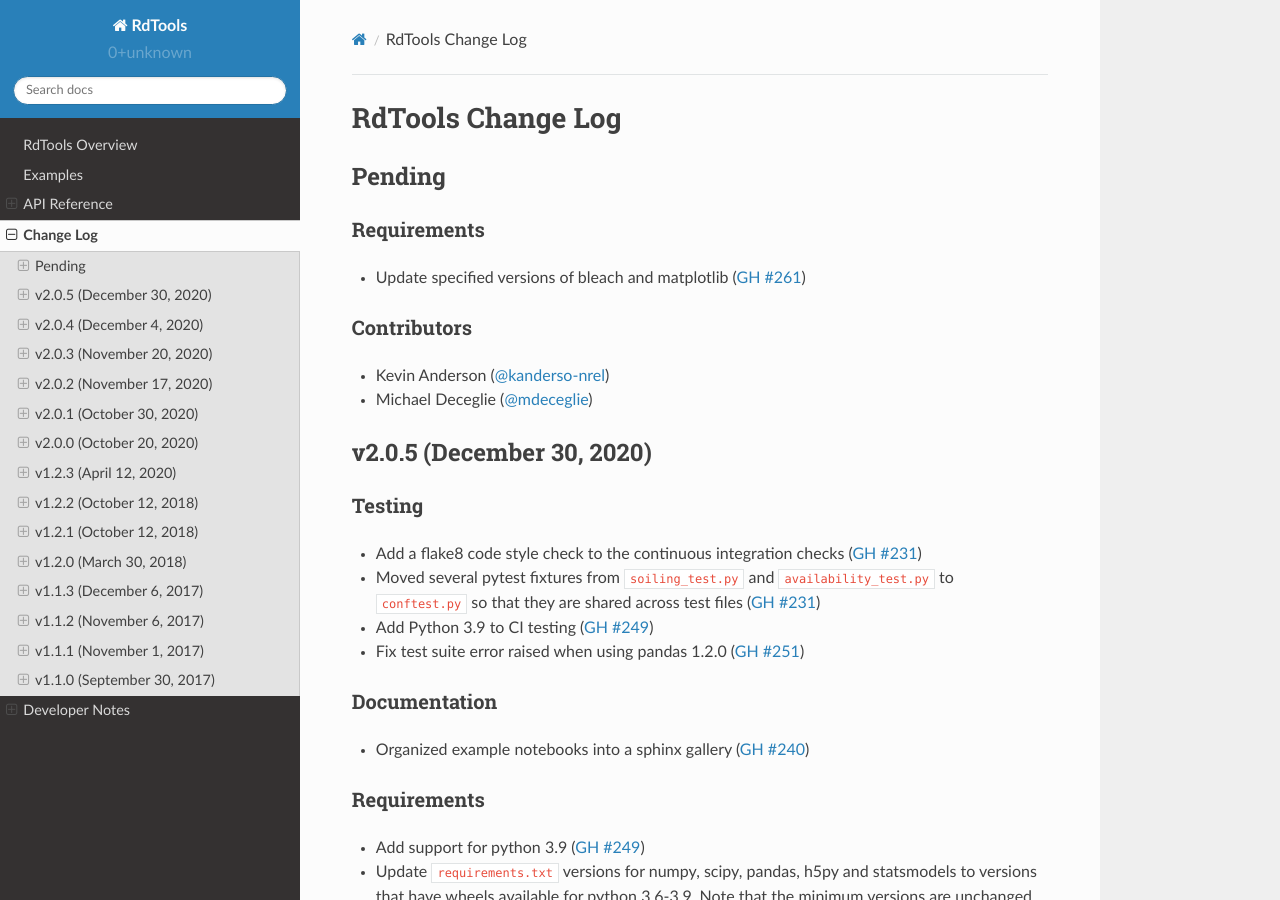
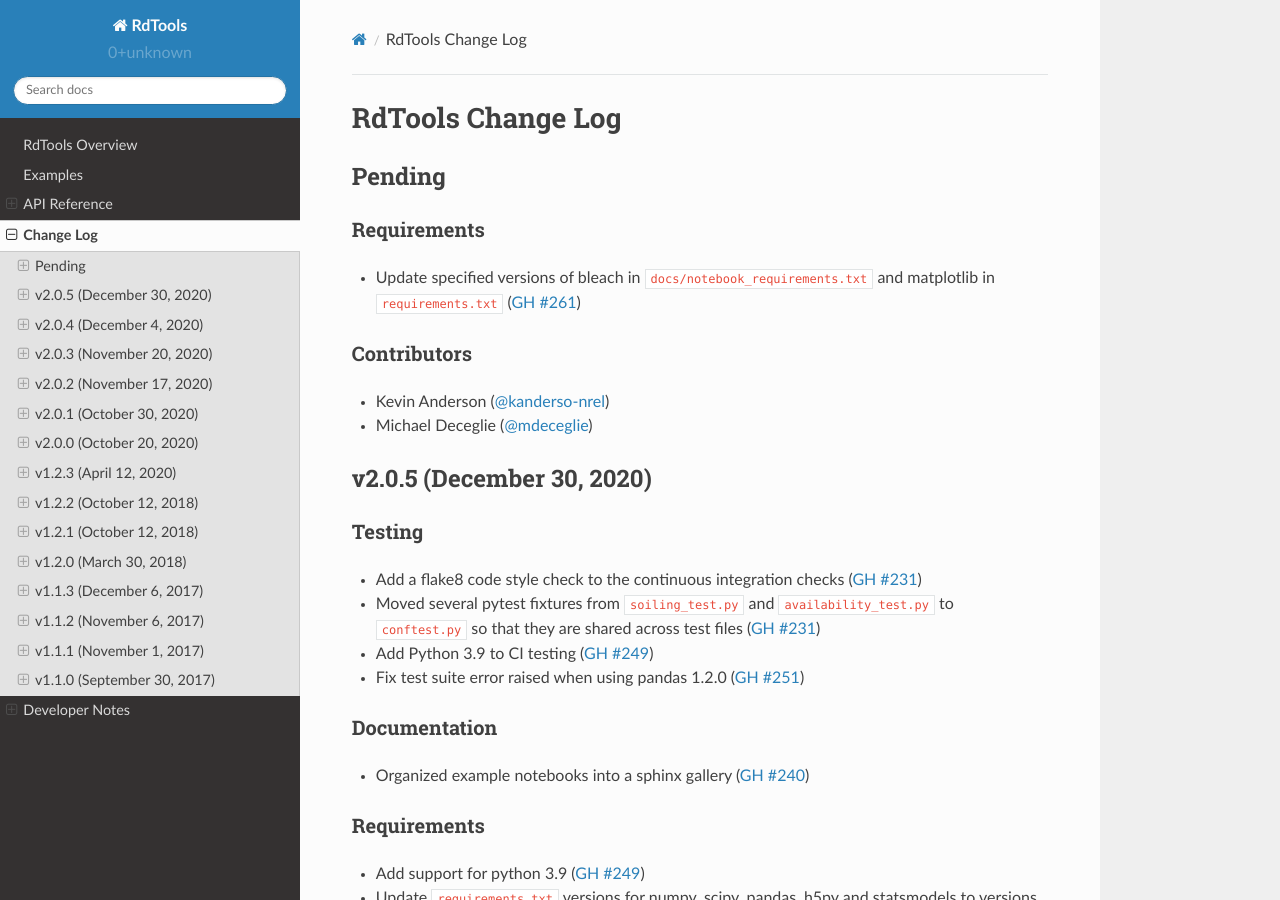
Before and after one commit to NREL/rdtools, a Sphinx documentation site: the page built from docs/sphinx/source/changelog.rst, in a window 1280 px wide and 900 px high. Built offline with Sphinx 7.4.7 and the Read the Docs theme 2.0.0, drawn with Linux system fonts in a browser that asks for light colours; pages that are not in the unit, such as notebooks, are missing from menus.

```diff
--- a/docs/sphinx/source/changelog/pending.rst
+++ b/docs/sphinx/source/changelog/pending.rst
@@ -4,7 +4,9 @@ Pending
 
 Requirements
 ------------
-* Update specified versions of bleach and matplotlib (:pull:`261`)
+* Update specified versions of bleach in
+  ``docs/notebook_requirements.txt`` and matplotlib
+  in ``requirements.txt`` (:pull:`261`)
 
 
 Contributors
```
